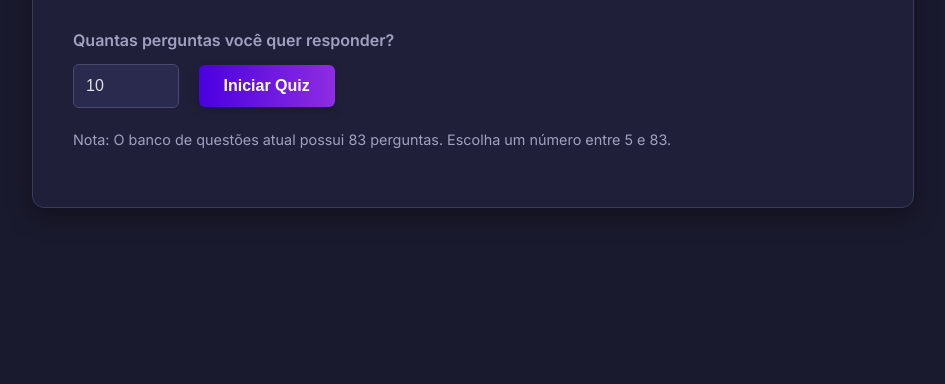
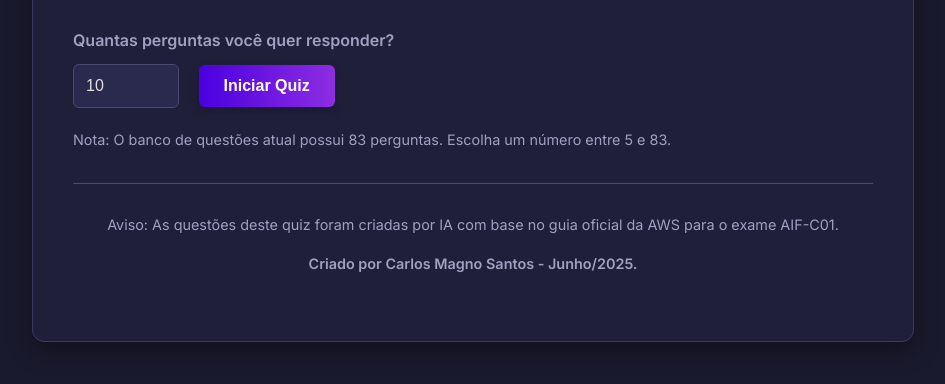
Before and after one commit to cmagnoss/aws-quiz-app, a plain HTML site: page index.html in a window 1280 px wide. Shown: the part 190-574 px from the top of the page, without its empty margins (167-1112 px from the left). Drawn offline with Linux system fonts and the light colour scheme.

Commit message:
Add files via upload
Adicionando disclaimer na pagina inicial

```diff
--- a/index.html
+++ b/index.html
@@ -14,7 +14,11 @@
             <label for="num-questions">Quantas perguntas você quer responder?</label>
             <input type="number" id="num-questions" min="5" max="25" value="10">
             <button id="start-quiz-btn">Iniciar Quiz</button>
-            <p class="info">Nota: O banco de questões atual possui 22 perguntas. Escolha um número entre 5 e 22.</p>
+            <p class="info">Nota: O banco de questões atual possui 83 perguntas. Escolha um número entre 5 e 83.</p>
+            <div class="disclaimer">
+                <p>Aviso: As questões deste quiz foram criadas por IA com base no guia oficial da AWS para o exame AIF-C01.</p>
+                <p class="author">Criado por Carlos Magno Santos - Junho/2025.</p>
+            </div>
         </div>
 
         <div id="quiz-section" style="display: none;">
--- a/style.css
+++ b/style.css
@@ -113,6 +113,24 @@ h1 {
     text-align: left;
     font-size: 1em;
     transition: all 0.3s ease;
+}
+
+.disclaimer {
+    margin-top: 30px;
+    padding: 15px;
+    border-top: 1px solid #4a4a6e;
+    text-align: center;
+}
+
+.disclaimer p {
+    color: #a0a0c0;
+    font-size: 0.9em;
+    margin-bottom: 10px;
+}
+
+.author {
+    font-weight: 600;
+    color: #b0b0d0;
 }
 
 .option-btn:hover:not(:disabled) {
```
